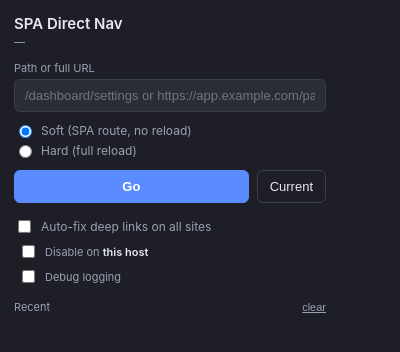
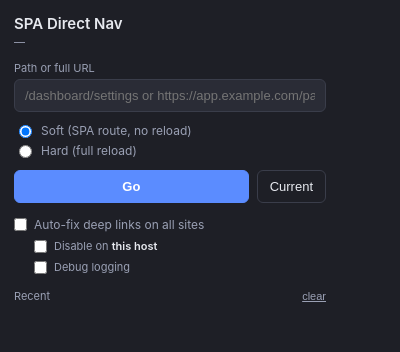
Before and after one commit to elcodabra/spa-direct-nav, a browser extension: page popup.html in a window 400 px wide. Drawn offline with Linux system fonts and the light colour scheme.

Commit message:
Fix popup checkbox alignment and sub-option indentation

```diff
--- a/popup.css
+++ b/popup.css
@@ -98,14 +98,23 @@ button.ghost { background: transparent; }
 
 .auto {
   display: flex;
-  align-items: center;
+  align-items: flex-start;
   gap: 7px;
   font-size: 12px;
   color: var(--muted);
   cursor: pointer;
 }
 
-.auto.sub { margin-top: 6px; padding-left: 4px; font-size: 11px; }
+.auto input[type="checkbox"] {
+  margin: 0;
+  flex: 0 0 auto; /* never shrink or stretch the box */
+  margin-top: 1px; /* nudge onto the first text line */
+}
+
+.auto span { line-height: 1.35; }
+
+/* Nest sub-options under the parent label's text (checkbox width + gap). */
+.auto.sub { margin-top: 6px; padding-left: 20px; font-size: 11px; }
 
 .auto b { color: var(--text); font-weight: 600; }
 
```
